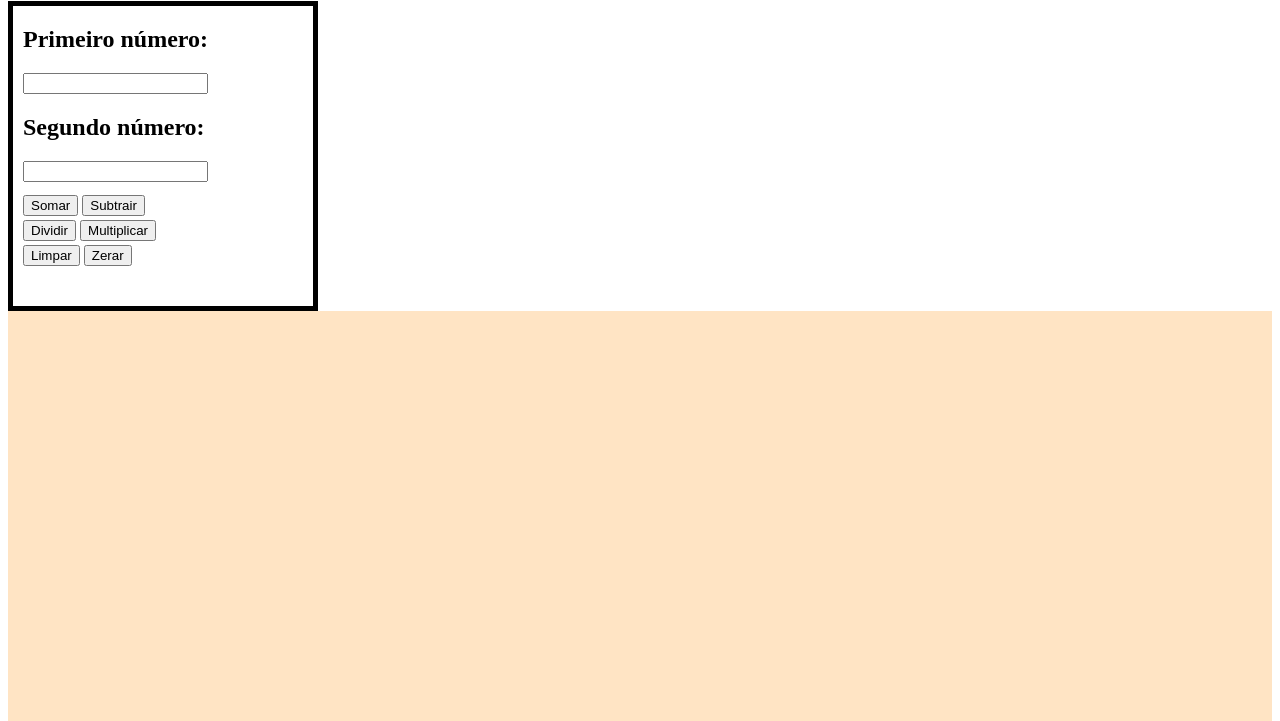
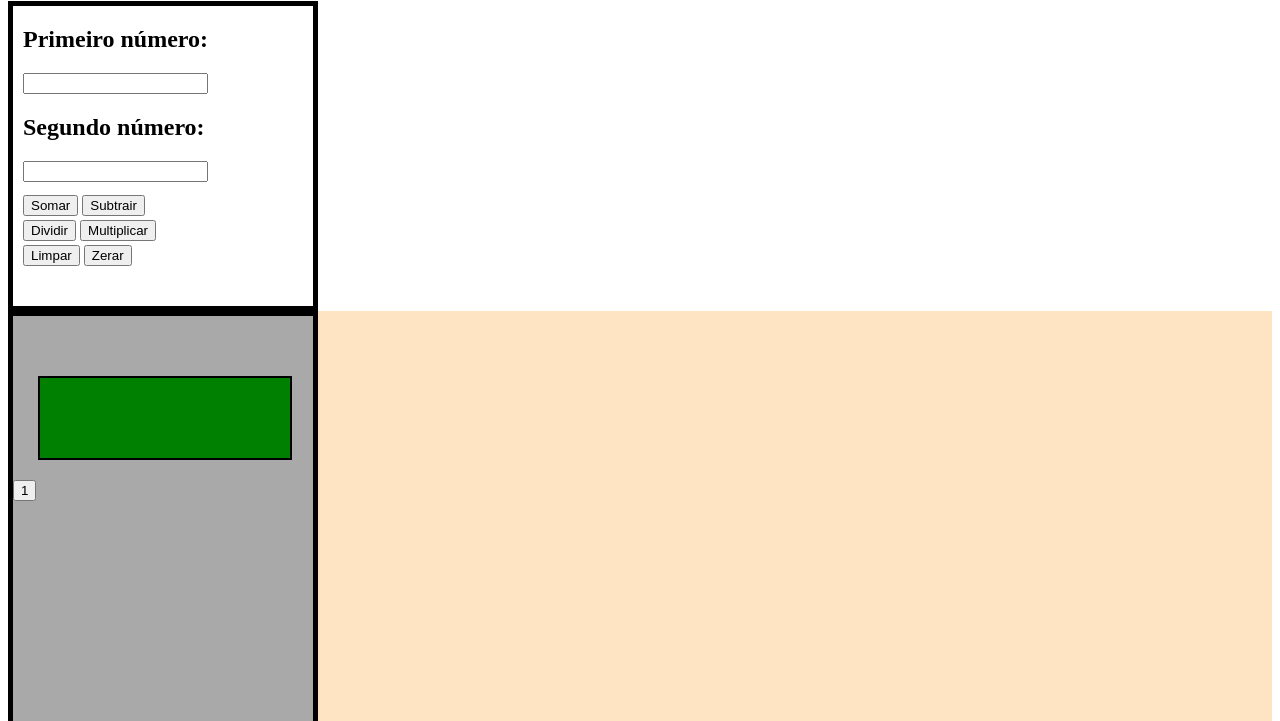
Before and after one commit to Wander06/Calculadora, a plain HTML site: page index.html in a window 1280 px wide. Shown: the part 79-800 px from the top of the page. Drawn offline with Linux system fonts and the light colour scheme.

Commit message:
display-novo

```diff
--- a/css/index.css
+++ b/css/index.css
@@ -47,3 +47,29 @@
     height: 700px;
     background-color: bisque;
  }
+
+ #layoutCalculadora {
+    border: 5px solid black;
+    height: 500px;
+    width: 300px;
+    position: relative;
+    //left: 450px;
+    top: ;
+    background-color: rgb(169, 169, 169);
+
+ }
+
+ #display {
+    height: 80px;
+    width: 230px;
+    background-color: green;
+    position: relative;
+    left: 25px;
+    top: 20px;
+    font-size: 40px;
+    text-align: right;
+    padding-right: 20px;
+    border: 2px black solid;
+
+
+ }
--- a/index.html
+++ b/index.html
@@ -30,6 +30,8 @@
 
     <section class="secao2">
         <div id="layoutCalculadora">
+            <p id="display"></p>
+            <button type="button" onclick="inserir('1')">1</button>
 
         </div>
     </section>
--- a/index.js
+++ b/index.js
@@ -36,3 +36,11 @@ function zerar() {
     resultado.innerHTML = "O resultado da soma é: " + 0;
 
 };
+
+function inserir (numero)  {
+    var numero1 = document.getElementById('display').innerHTML
+    document.getElementById('display').innerHTML = numero1 + numero
+
+
+
+}
```
